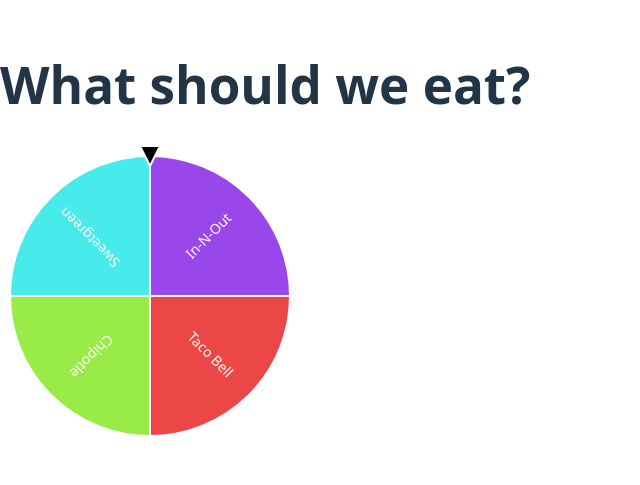
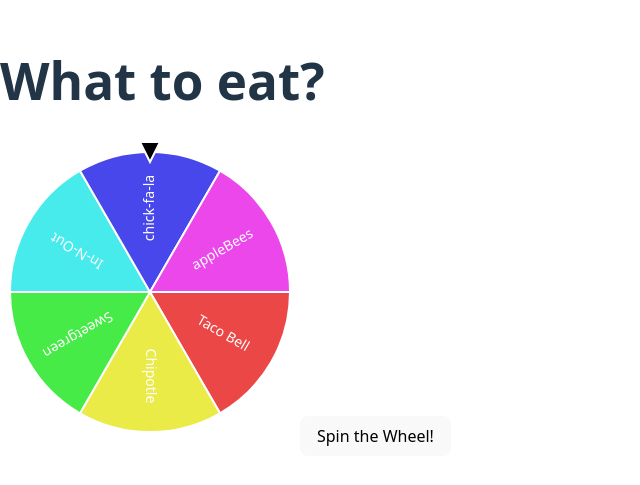
Before and after one commit to HallowsYves/WhatToEat, a React (Vite) app in the folder what-to-eat/: page / in a window 1280 px wide. Shown: the part 163-648 px from the top of the page, without its empty margins (0-640 px from the left). Built offline with nearby package versions, Linux system fonts and the light colour scheme.

Commit message:
SVG wheel and Rotates

```diff
--- a/what-to-eat/src/App.jsx
+++ b/what-to-eat/src/App.jsx
@@ -2,11 +2,11 @@
 import Wheel from './components/Wheel/Wheel';
 
 const App = () => {
-  const restaurants = ["Taco Bell", "Chipotle", "Sweetgreen", "In-N-Out"];
+  const restaurants = ["Taco Bell", "Chipotle", "Sweetgreen", "In-N-Out", "chick-fa-la", "appleBees"];
 
   return (
     <div>
-      <h1>What should we eat?</h1>
+      <h1>What to eat?</h1>
       <Wheel items={restaurants} />
     </div>
   );
--- a/what-to-eat/src/components/Wheel/Wheel.jsx
+++ b/what-to-eat/src/components/Wheel/Wheel.jsx
@@ -1,29 +1,57 @@
-import React from 'react';
+import React, { useState } from 'react';
 
 const Wheel = ({ items = [], size = 300, radius = 140 }) => {
   const center = size / 2;
   const anglePerSlice = (2 * Math.PI) / items.length;
 
-  const getCoordinates = (angle, radius) => {
-    return [
+
+  const [rotation, setRotation] = useState(0);
+  const [selectedIndex, setSelectedIndex] = useState(null);
+
+  const getCoordinates = (angle, radius) => [
     center + radius * Math.cos(angle),
     center + radius * Math.sin(angle),
   ];
+
+  const spin = () => {
+    const randomTurns = Math.floor(Math.random() * 5) + 5; // Full spins
+    const randomAngle = Math.random() * 360;
+    const totalRotation = randomTurns * 360 + randomAngle; // Big spin with randomness
+
+    setRotation(prev => prev + totalRotation);
+    setSelectedIndex(null); // Reset selected item while spinning
   };
 
   return (
+    <div style={{ textAlign: 'center' }}>
       <svg width={size} height={size}>
+        {/* group segments to rotate them */}
+        <g
+          transform={`rotate(${rotation}, ${center}, ${center})`}
+          style={{
+            transform: `rotate(${rotation}deg)`,
+            transformOrigin: `${center}px ${center}px`,
+            transition: 'transform 4s cubic-bezier(0.33, 1, 0.68, 1)',
+          }}
+          onTransitionEnd={() => {
+            const normalizedRotation = rotation % 360;
+            const anglePerSegment = 360 / items.length;
+
+            const correctedAngle = (360 - normalizedRotation + anglePerSegment / 2) % 360;
+            const index = Math.floor(correctedAngle / anglePerSegment);
+
+            setSelectedIndex(index);
+          }}
+        >
           {items.map((item, i) => {
             const startAngle = i * anglePerSlice;
             const endAngle = startAngle + anglePerSlice;
             const midAngle = (startAngle + endAngle) / 2;
 
-        // Slice Drawing
             const [x1, y1] = getCoordinates(startAngle, radius);
             const [x2, y2] = getCoordinates(endAngle, radius);
             const largeArcFlag = anglePerSlice > Math.PI ? 1 : 0;
 
-        // SVG
             const pathData = `
               M ${center} ${center}
               L ${x1} ${y1}
@@ -32,14 +60,12 @@
             `;
 
             const fillColor = `hsl(${(360 / items.length) * i}, 80%, 60%)`;
-
-        // Label position, place them at the midpoint of each slice
             const labelRadius = radius * 0.6;
             const [labelX, labelY] = getCoordinates(midAngle, labelRadius);
 
             return (
               <g key={i}>
-            <path d={pathData} fill={fillColor} stroke="white" strokeWidth="2" />
+                <path d={pathData} fill={fillColor} stroke="white" strokeWidth={2} />
                 <text
                   x={labelX}
                   y={labelY}
@@ -54,8 +80,9 @@
               </g>
             );
           })}
+        </g>
 
-  {/* Pointer @ Top */}
+        {/* Pointer at top */}
         <polygon
           points={`
             ${center - 10},${center - radius - 10}
@@ -67,6 +94,11 @@
           strokeWidth={2}
         />
       </svg>
+
+      <button onClick={spin} style={{ marginTop: '1rem', padding: '0.5rem 1rem', fontSize: '1rem' }}>
+         Spin the Wheel!
+      </button>
+    </div>
   );
 };
 
```
Lines whose indentation alone changed are shown as unchanged.
